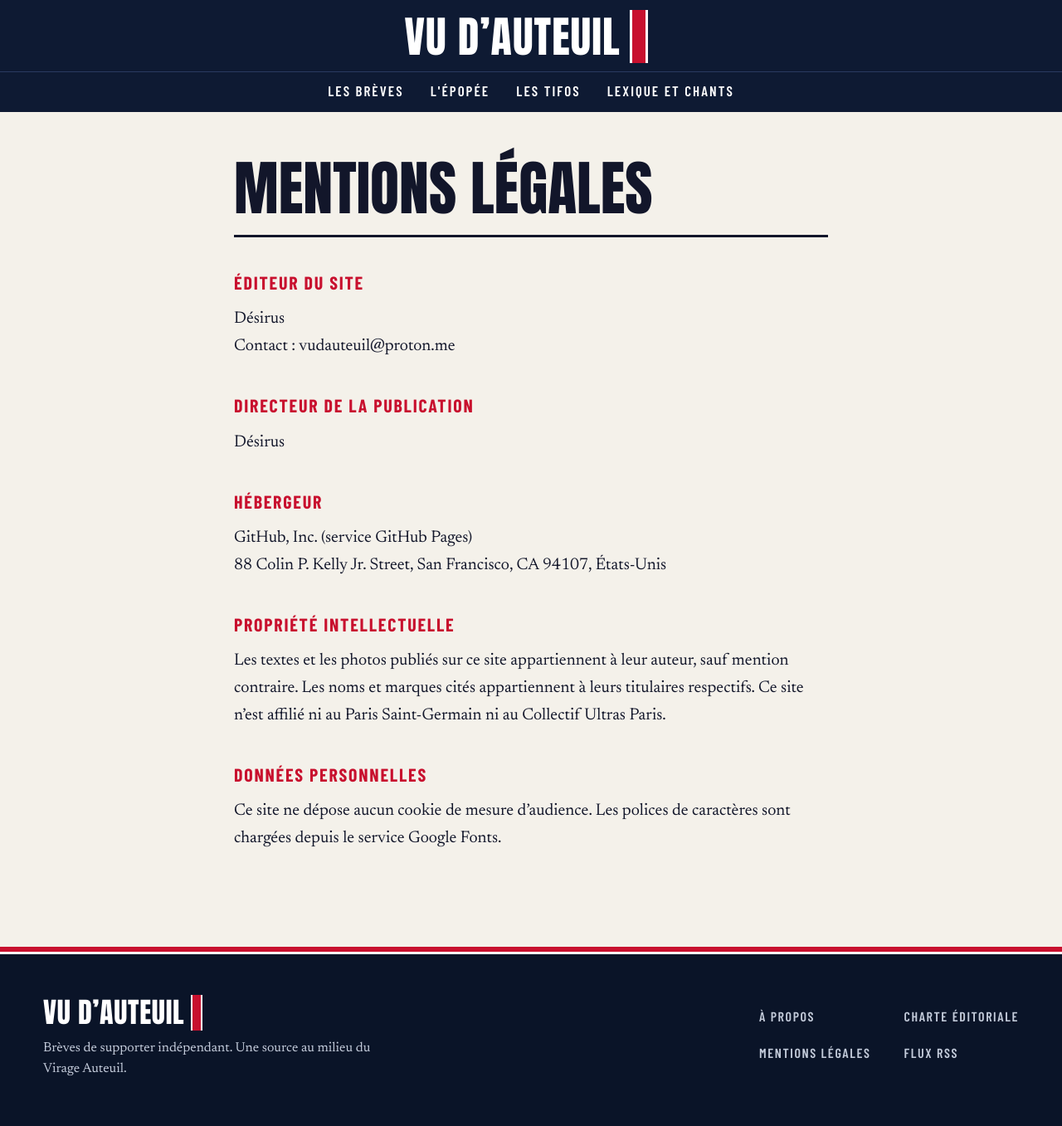
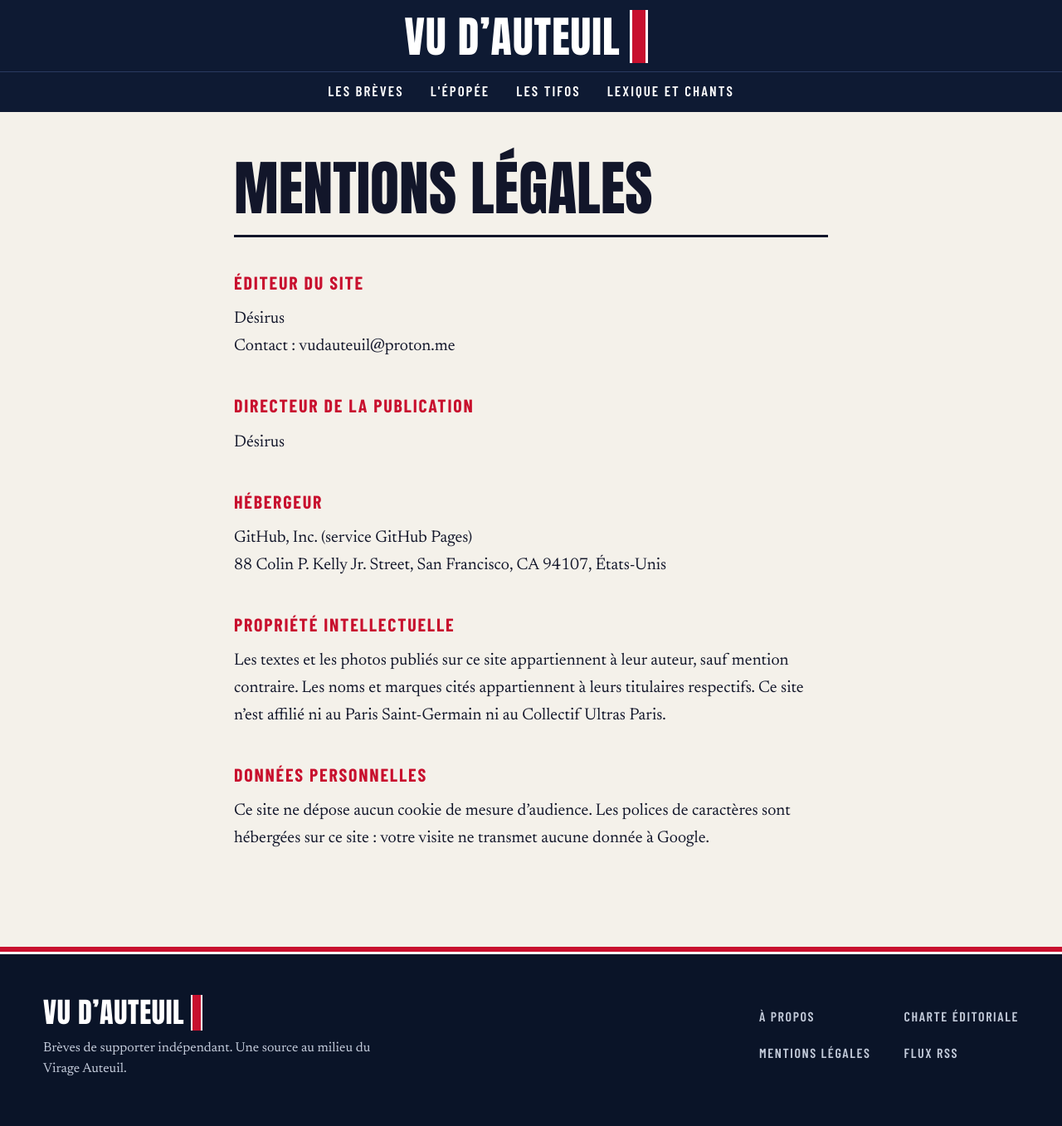
Before and after one commit to vudauteuil/vudauteuil.github.io, a Jekyll site: the page built from pages/mentions-legales.md, in a window 1280 px wide. Shown: the whole page at 83% size. Built offline with Jekyll 4.4.1, drawn with Linux system fonts in a browser that asks for light colours.

Commit message:
Mentions légales : polices hébergées sur le site

```diff
--- a/pages/mentions-legales.md
+++ b/pages/mentions-legales.md
@@ -22,4 +22,4 @@ Les textes et les photos publiés sur ce site appartiennent à leur auteur, sauf
 
 ## Données personnelles
 
-Ce site ne dépose aucun cookie de mesure d'audience. Les polices de caractères sont chargées depuis le service Google Fonts.
+Ce site ne dépose aucun cookie de mesure d'audience. Les polices de caractères sont hébergées sur ce site : votre visite ne transmet aucune donnée à Google.
```
